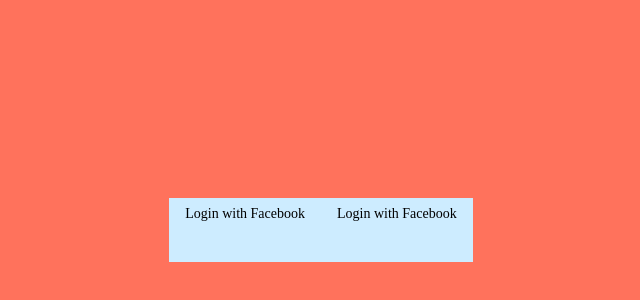
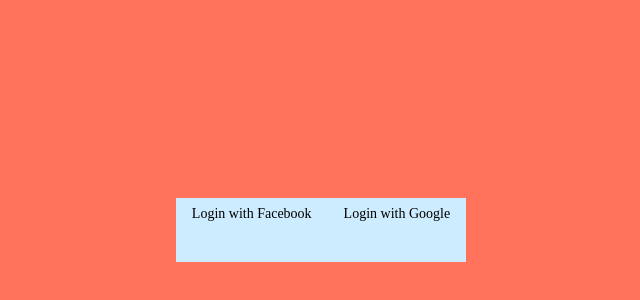
Before and after one commit to ikovic/realtime-mp-fe, a React app: page /login in a window 1280 px wide. Shown: the part 138-438 px from the top of the page, without its empty margins (319-959 px from the left). Built offline with nearby package versions, Linux system fonts and the light colour scheme.

Commit message:
C/P mistake fixed

```diff
--- a/src/routes/LandingPage/containers/Authentication/index.jsx
+++ b/src/routes/LandingPage/containers/Authentication/index.jsx
@@ -15,9 +15,9 @@
         </a>
         <a
           className="h3 f6 dim ph3 pv2 mb5 dib bg-lightest-blue pointer black no-underline"
-          href={`${BACKEND_URL}/auth/facebook`}
+          href={`${BACKEND_URL}/auth/google`}
         >
-          Login with Facebook
+          Login with Google
         </a>
       </div>
     );
```
